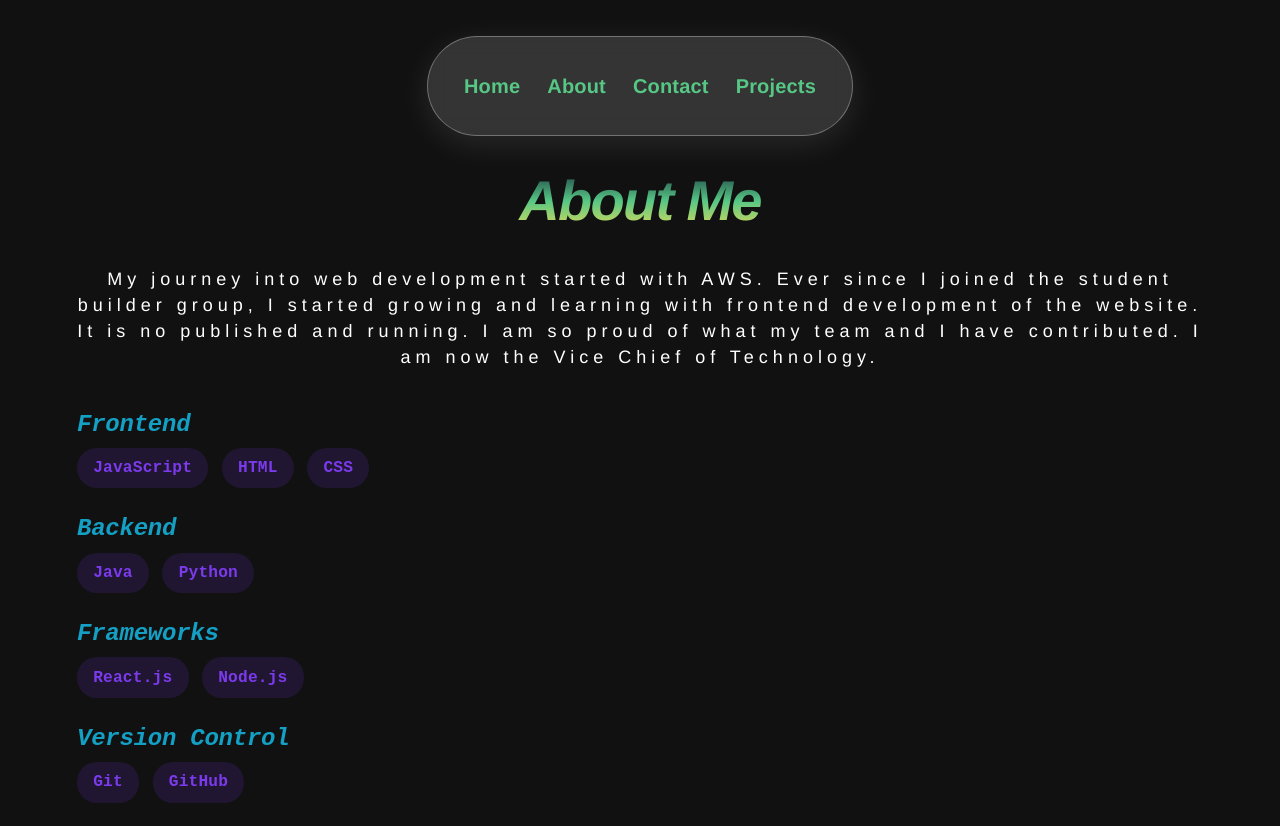
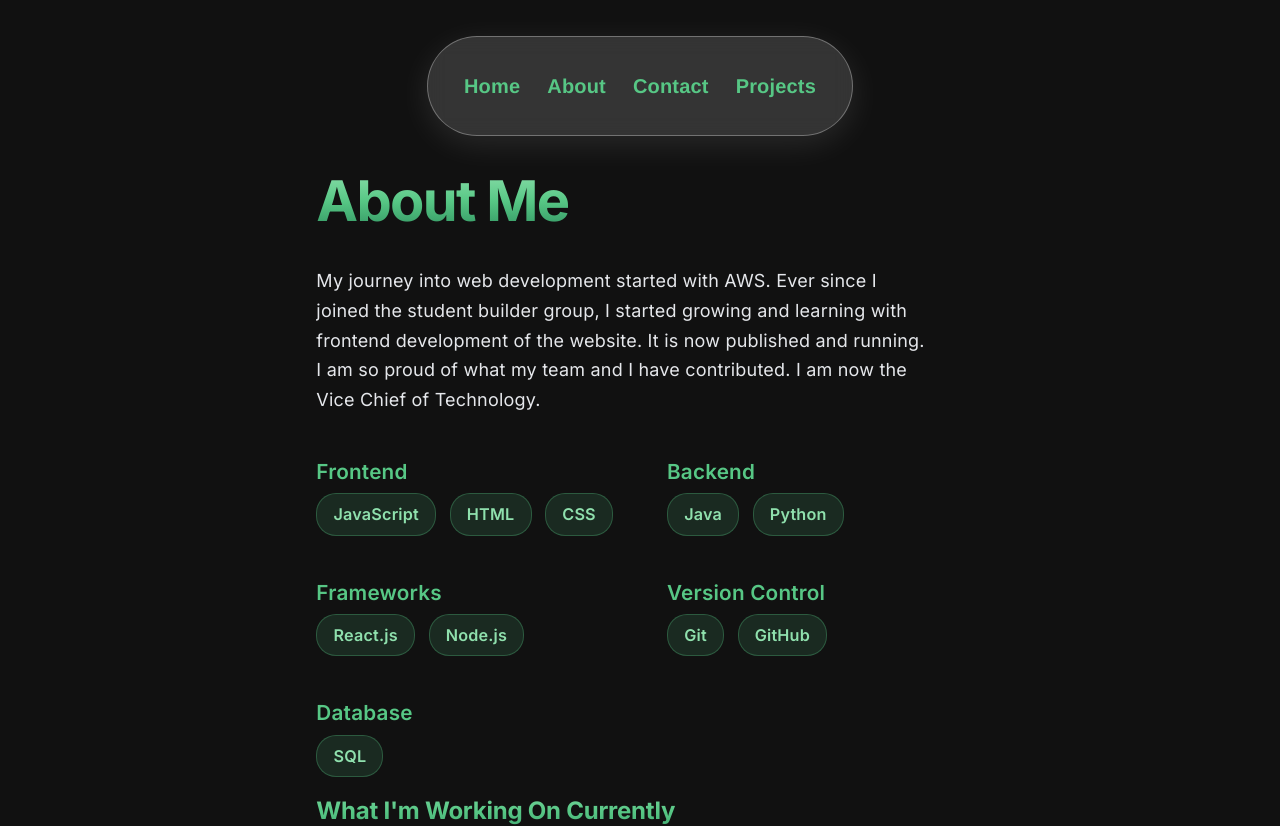
Before and after one commit to james-sed/my-portfolio, a React (Vite) app: page /about in a window 1280 px wide. Shown: the top 826 px of the page. Built offline with nearby package versions, Linux system fonts and the light colour scheme.

Commit message:
About me page redesign

```diff
--- a/src/App.css
+++ b/src/App.css
@@ -184,10 +184,9 @@
 }
 
 .header-landing{
-  font-family: Helvetica;
+  font-family: var(--heading);
   font-weight: bolder;
-  font-style: italic;
-  background: linear-gradient(180deg, #2A7B9B55 0%, #57C785 50%, #EDDD53 100%);
+  background: linear-gradient(180deg, #8fe0ad 0%, #57C785 50%, #2e8f5e 100%);
   background-clip: text;
   -webkit-background-clip: text;
   color: transparent;
@@ -261,37 +260,75 @@
   color: #FFFFFF;
 }
 
+.about-me-container {
+  max-width: 820px;
+  margin: 0 auto;
+  padding: 0 1.5rem 3rem;
+  text-align: left;
+}
+
+.about-intro {
+  text-align: left;
+  max-width: 34rem;
+  margin: 0 0 2.5rem;
+  color: #e5e7eb;
+  font-family: var(--sans);
+  letter-spacing: 0.2px;
+  line-height: 1.65;
+  font-size: 1rem;
+}
+
+.skills-grid {
+  display: grid;
+  grid-template-columns: repeat(2, 1fr);
+  gap: 2.5rem 3rem;
+}
+
+@media (max-width: 768px) {
+  .skills-grid {
+    grid-template-columns: 1fr;
+    gap: 2rem;
+  }
+}
+
+.skill-category h2 {
+  margin: 0 0 0.5rem;
+}
+
 .skills-list {
   list-style: none;
   padding: 0;
-  margin: 0.5rem 0 1.5rem 0;
+  margin: 0;
   display: flex;
   flex-wrap: wrap;
   gap: 0.75rem;
 }
 
 .skills-list li {
-  background-color: rgba(124, 58, 237, 0.15);
-  color: #7c3aed;
-  font-family: 'Courier New', monospace;
+  background-color: rgba(87, 199, 133, 0.14);
+  color: #8fe0ad;
+  border: 1px solid rgba(87, 199, 133, 0.3);
+  font-family: var(--sans);
   font-size: 0.9rem;
   font-weight: 600;
   padding: 0.4rem 0.9rem;
   border-radius: 20px;
+  transition: background-color 0.3s, color 0.3s, border-color 0.3s;
 }
 
 .skills-list li:hover{
-  transition: 0.8s;
-  background-color: #FFFFFF;
-  color: black;
+  background-color: rgba(87, 199, 133, 0.28);
+  color: #eafff2;
+  border-color: rgba(87, 199, 133, 0.6);
 }
 
 .headers-about{
   text-align: left;
   font-weight: 600;
-  font-family: 'Courier New', monospace;
-  color: #13a0c4;
-  font-style: italic;
+  font-family: var(--heading);
+  color: #57C785;
+  font-size: 1.15rem;
+  letter-spacing: 0.2px;
 }
 
 /* ── Contact Page ─────────────────────────────────────── */
--- a/src/pages/About.jsx
+++ b/src/pages/About.jsx
@@ -1,46 +1,39 @@
 export default function About() {
+    const skillCategories = [
+        { title: "Frontend", skills: ["JavaScript", "HTML", "CSS"] },
+        { title: "Backend", skills: ["Java", "Python"] },
+        { title: "Frameworks", skills: ["React.js", "Node.js"] },
+        { title: "Version Control", skills: ["Git", "GitHub"] },
+        { title: "Database", skills: ["SQL"] },
+    ];
+
     return (
         <div className="about-me-container">
             <h1 className="header-landing">About Me</h1>
-<p className="header-description">My journey into web development started with AWS.
-    Ever since I joined the student builder group,
-    I started growing and learning with frontend development of the website.
-    It is no published and running.
-    I am so proud of what my team and I have contributed.
-    I am now the Vice Chief of Technology.</p>
 
-<h2 className="headers-about">Frontend</h2>
-<ul className="skills-list">
-  <li>JavaScript</li>
-  <li>HTML</li>
-  <li>CSS</li>
-</ul>
+            <p className="about-intro">
+                My journey into web development started with AWS. Ever since I joined
+                the student builder group, I started growing and learning with
+                frontend development of the website. It is now published and running.
+                I am so proud of what my team and I have contributed. I am now the
+                Vice Chief of Technology.
+            </p>
 
-<h2 className="headers-about">Backend</h2>
-<ul className="skills-list">
-  <li>Java</li>
-  <li>Python</li>
-</ul>
+            <div className="skills-grid">
+                {skillCategories.map((category) => (
+                    <section key={category.title} className="skill-category">
+                        <h2 className="headers-about">{category.title}</h2>
+                        <ul className="skills-list">
+                            {category.skills.map((skill) => (
+                                <li key={skill}>{skill}</li>
+                            ))}
+                        </ul>
+                    </section>
+                ))}
+            </div>
 
-<h2 className="headers-about">Frameworks</h2>
-<ul className="skills-list">
-  <li>React.js</li>
-  <li>Node.js</li>
-</ul>
-
-<h2 className="headers-about">Version Control</h2>
-<ul className="skills-list">
-  <li>Git</li>
-  <li>GitHub</li>
-</ul>
-
-<h2 className="headers-about">Database</h2>
-<ul className="skills-list">
-  <li>SQL</li>
-</ul>
-
-<h2 className="header-landing">What I'm Working On Currently</h2>
-<p className="header-description">[Portfolio / Event Registration System]</p>
+            <h2 className="header-landing">What I'm Working On Currently</h2>
+            <p className="header-description">[Portfolio / Event Registration System]</p>
         </div>
-)
+    )
 }
```
